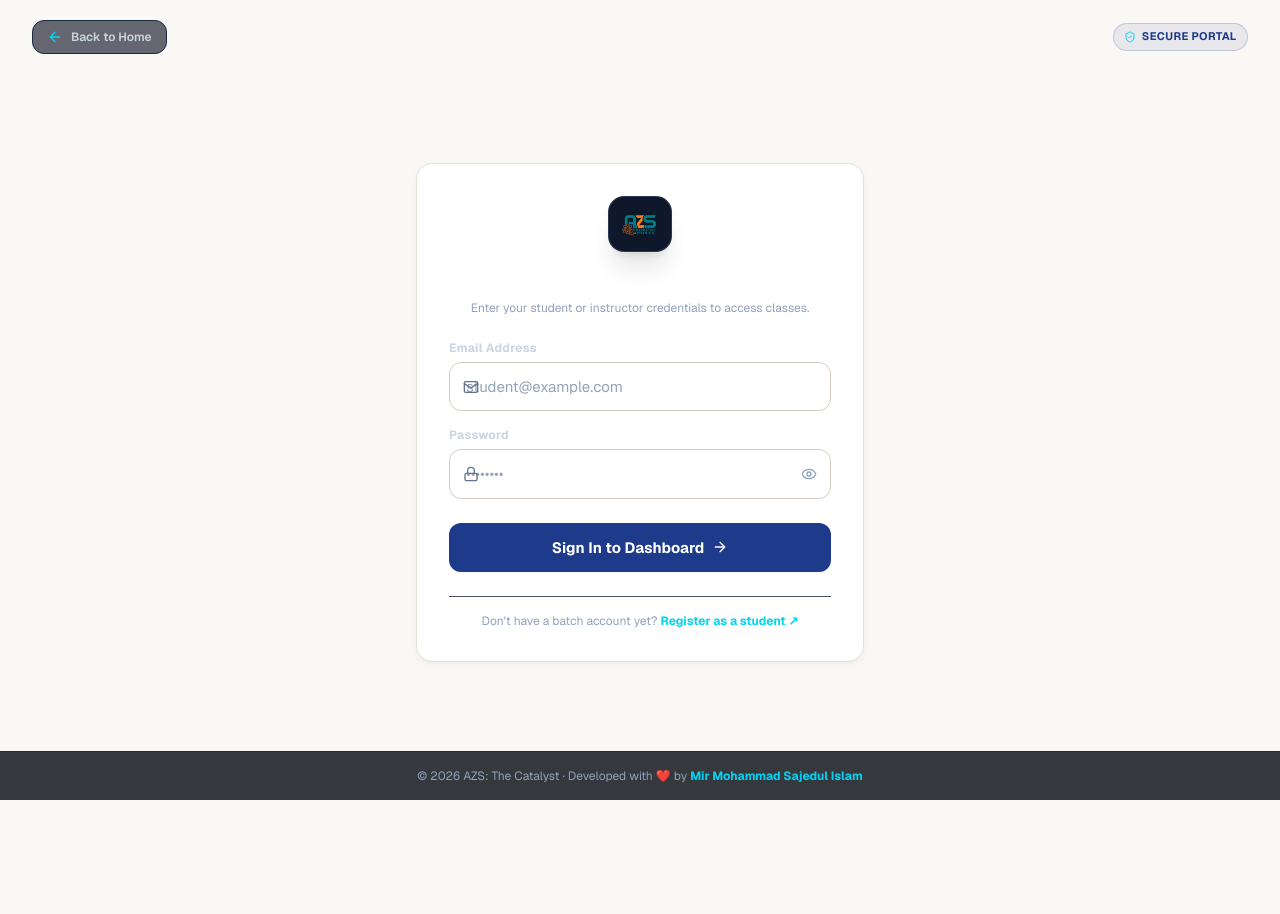
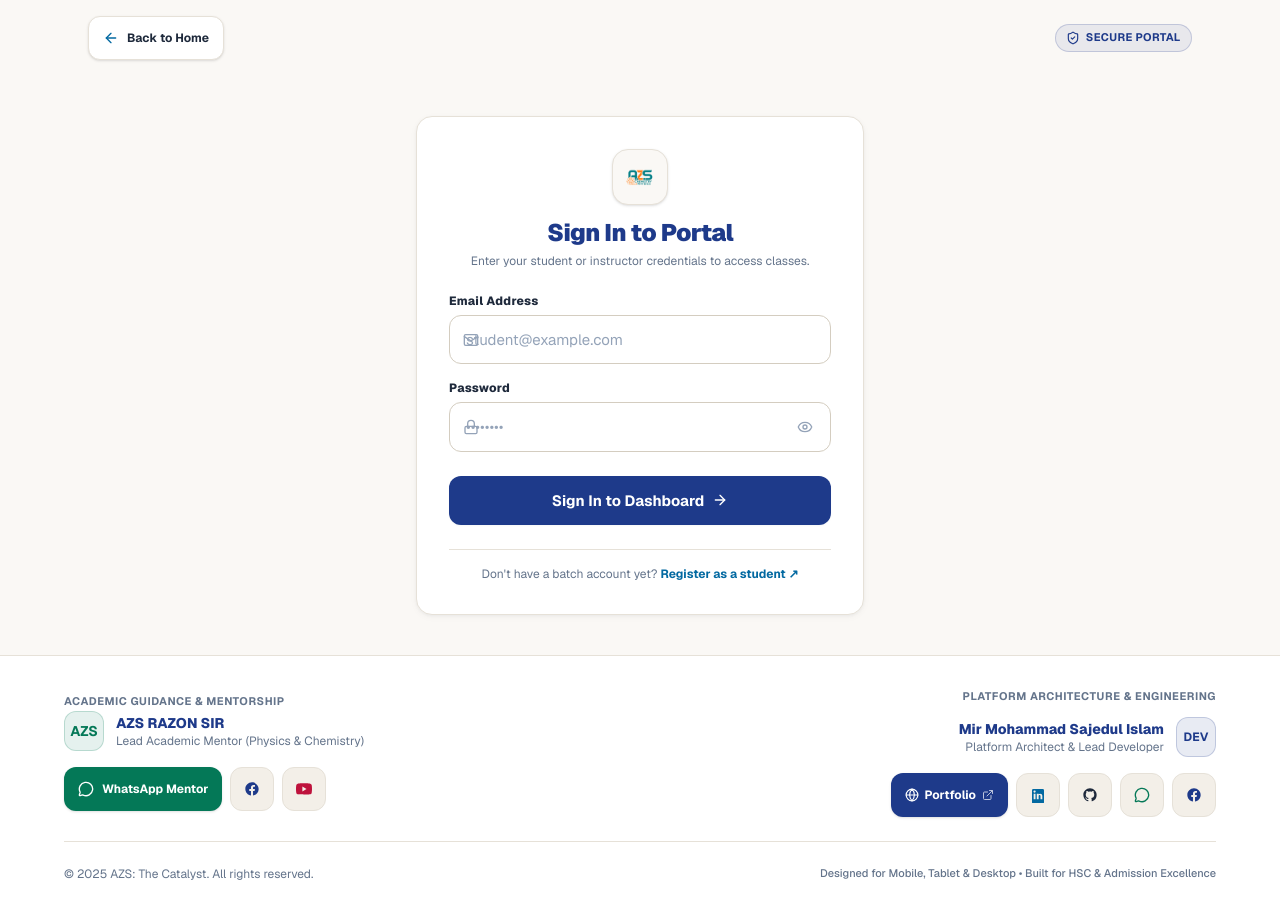
Before and after one commit to sajedulislam5840/AZS-The-Catalyst, a Next.js app in the folder frontend/: page /login in a window 1280 px wide. Before the commit the page ends 800 px from the top, so only its background shows below. Built offline with nearby package versions, Linux system fonts and the light colour scheme; no server answers.

Commit message:
Update page.tsx

```diff
--- a/frontend/src/app/login/page.tsx
+++ b/frontend/src/app/login/page.tsx
@@ -11,12 +11,12 @@ import {
   Lock,
   ArrowLeft,
   ShieldCheck,
-  Sparkles,
   AlertCircle,
   ArrowRight,
 } from "lucide-react";
 import Link from "next/link";
 import axios from "axios";
+import SiteFooter from "@/components/SiteFooter";
 
 const BACKEND_URL = (
   process.env.NEXT_PUBLIC_API_URL || "https://edutrack-backend-qjxg.onrender.com"
@@ -35,10 +35,8 @@ function LoginContent() {
   const [showPassword, setShowPassword] = useState(false);
   const [loading, setLoading] = useState(false);
   const [errorMsg, setErrorMsg] = useState("");
-  const [currentYear, setCurrentYear] = useState(2025);
 
   useEffect(() => {
-    setCurrentYear(new Date().getFullYear());
     const prefilledEmail = searchParams.get("email");
     if (prefilledEmail) {
       setEmail(prefilledEmail);
@@ -95,58 +93,50 @@ function LoginContent() {
   };
 
   return (
-    <div className="azs-grid-bg relative min-h-screen text-slate-100 flex flex-col justify-between font-sans antialiased overflow-hidden selection:bg-indigo-500/30">
-      {/* Ambient background glow orbs */}
-      <div className="azs-orb azs-orb-indigo top-[-100px] left-1/2 -translate-x-1/2 h-[400px] w-[500px] opacity-35" />
-      <div className="azs-orb azs-orb-cyan bottom-[-50px] right-[-50px] h-[350px] w-[350px] opacity-25" />
-
+    <div className="azs-grid-bg relative min-h-screen text-[#1E293B] flex flex-col justify-between font-sans antialiased overflow-x-hidden">
       {/* Top Floating Navigation */}
-      <header className="relative z-10 mx-auto flex w-full max-w-7xl items-center justify-between px-4 py-5 sm:px-8">
+      <header className="relative z-10 mx-auto flex w-full max-w-6xl items-center justify-between px-4 py-4 sm:px-6">
         <Link
           href="/"
-          className="inline-flex items-center gap-2 rounded-xl border border-slate-800 bg-slate-950/60 px-3.5 py-2 text-xs font-semibold text-slate-300 backdrop-blur-md transition-all hover:border-slate-700 hover:bg-slate-900 hover:text-white"
+          className="min-h-[44px] inline-flex items-center gap-2 rounded-xl border border-[#E6E1D8] bg-white px-3.5 py-2 text-xs font-bold text-[#1E293B] shadow-sm transition-all hover:bg-[#FAF8F5] active:scale-95"
         >
-          <ArrowLeft className="h-4 w-4 text-cyan-400" />
+          <ArrowLeft className="h-4 w-4 text-[#0369A1]" />
           <span>Back to Home</span>
         </Link>
 
         <div className="flex items-center gap-2">
           <span className="azs-badge azs-badge-indigo text-[10px]">
-            <ShieldCheck className="h-3 w-3 text-cyan-400" />
+            <ShieldCheck className="h-3.5 w-3.5 text-[#1E3A8A]" />
             Secure Portal
           </span>
         </div>
       </header>
 
       {/* Main Login Card Container */}
-      <div className="relative z-10 flex-1 flex items-center justify-center p-4 sm:p-6">
+      <div className="relative z-10 flex-1 flex items-center justify-center p-4 sm:p-6 my-4">
         <motion.div
-          initial={{ opacity: 0, y: 20, scale: 0.98 }}
+          initial={{ opacity: 0, y: 12, scale: 0.98 }}
           animate={{ opacity: 1, y: 0, scale: 1 }}
-          transition={{ duration: 0.45, ease: "easeOut" }}
-          className="azs-card-glow max-w-md w-full p-6 sm:p-8 bg-[#0a0f1d]/90 backdrop-blur-2xl shadow-2xl shadow-black/80 space-y-6"
+          transition={{ duration: 0.35, ease: "easeOut" }}
+          className="azs-card max-w-md w-full p-6 sm:p-8 bg-white border border-[#E6E1D8] shadow-[0_8px_30px_-8px_rgba(30,41,59,0.08)] space-y-6"
         >
           {/* Logo & Header Title */}
           <div className="text-center space-y-3">
-            <Link
-              href="/"
-              className="inline-flex relative group"
-            >
-              <div className="w-16 h-14 mx-auto rounded-2xl overflow-hidden bg-slate-900 border border-slate-700/80 shadow-xl flex items-center justify-center p-1.5 transition-transform group-hover:scale-105">
+            <Link href="/" className="inline-flex relative group">
+              <div className="w-14 h-14 mx-auto rounded-2xl overflow-hidden bg-[#FAF8F5] border border-[#E6E1D8] shadow-sm flex items-center justify-center p-2 transition-transform group-hover:scale-105">
                 <img
                   src="/logo.png"
                   alt="AZS Logo"
                   className="w-full h-full object-contain"
                 />
               </div>
-              <div className="absolute -inset-1 rounded-2xl bg-gradient-to-r from-cyan-500/20 to-indigo-500/20 blur-md opacity-0 group-hover:opacity-100 transition-opacity -z-10" />
             </Link>
 
             <div>
-              <h1 className="text-2xl font-black text-white tracking-tight flex items-center justify-center gap-2">
+              <h1 className="text-2xl font-black text-[#1E3A8A] tracking-tight">
                 Sign In to Portal
               </h1>
-              <p className="text-xs text-slate-400 mt-1">
+              <p className="text-xs text-[#64748B] mt-1">
                 Enter your student or instructor credentials to access classes.
               </p>
             </div>
@@ -159,11 +149,11 @@ function LoginContent() {
                 initial={{ opacity: 0, height: 0 }}
                 animate={{ opacity: 1, height: "auto" }}
                 exit={{ opacity: 0, height: 0 }}
-                className="bg-rose-500/10 border border-rose-500/30 text-rose-300 text-xs p-3.5 rounded-xl flex items-start gap-2.5 shadow-lg shadow-rose-950/20"
+                className="bg-rose-50 border border-rose-200 text-rose-800 text-xs p-3.5 rounded-xl flex items-start gap-2.5 shadow-sm"
                 role="alert"
               >
-                <AlertCircle className="h-4 w-4 text-rose-400 shrink-0 mt-0.5" />
-                <span className="leading-relaxed">{errorMsg}</span>
+                <AlertCircle className="h-4 w-4 text-rose-600 shrink-0 mt-0.5" />
+                <span className="leading-relaxed font-medium">{errorMsg}</span>
               </motion.div>
             )}
           </AnimatePresence>
@@ -174,7 +164,7 @@ function LoginContent() {
             <div>
               <label
                 htmlFor="login-email"
-                className="text-xs font-bold text-slate-300 block mb-1.5 tracking-wide"
+                className="text-xs font-extrabold text-[#1E293B] block mb-1.5 tracking-wide"
               >
                 Email Address
               </label>
@@ -189,7 +179,7 @@ function LoginContent() {
                   placeholder="student@example.com"
                   className="azs-input pl-10 text-sm"
                 />
-                <Mail className="w-4 h-4 text-slate-500 absolute left-3.5 top-1/2 -translate-y-1/2 pointer-events-none" />
+                <Mail className="w-4 h-4 text-[#94A3B8] absolute left-3.5 top-1/2 -translate-y-1/2 pointer-events-none" />
               </div>
             </div>
 
@@ -198,7 +188,7 @@ function LoginContent() {
               <div className="flex items-center justify-between mb-1.5">
                 <label
                   htmlFor="login-password"
-                  className="text-xs font-bold text-slate-300 block tracking-wide"
+                  className="text-xs font-extrabold text-[#1E293B] block tracking-wide"
                 >
                   Password
                 </label>
@@ -215,12 +205,12 @@ function LoginContent() {
                   placeholder="••••••••"
                   className="azs-input pl-10 pr-11 text-sm"
                 />
-                <Lock className="w-4 h-4 text-slate-500 absolute left-3.5 top-1/2 -translate-y-1/2 pointer-events-none" />
+                <Lock className="w-4 h-4 text-[#94A3B8] absolute left-3.5 top-1/2 -translate-y-1/2 pointer-events-none" />
 
                 <button
                   type="button"
                   onClick={() => setShowPassword((v) => !v)}
-                  className="absolute right-3.5 top-1/2 -translate-y-1/2 text-slate-400 hover:text-white transition-colors"
+                  className="absolute right-3.5 top-1/2 -translate-y-1/2 text-[#94A3B8] hover:text-[#1E293B] transition-colors p-1"
                   aria-label={showPassword ? "Hide password" : "Show password"}
                 >
                   {showPassword ? (
@@ -236,29 +226,29 @@ function LoginContent() {
             <button
               type="submit"
               disabled={loading}
-              className="azs-btn-primary mt-2 py-3.5 text-sm font-extrabold group"
+              className="azs-btn-primary min-h-[48px] mt-2 text-sm font-extrabold"
             >
               {loading ? (
                 <>
-                  <Loader2 className="w-4 h-4 animate-spin text-cyan-300" />
+                  <Loader2 className="w-4 h-4 animate-spin text-white" />
                   <span>Authenticating...</span>
                 </>
               ) : (
                 <>
                   <span>Sign In to Dashboard</span>
-                  <ArrowRight className="w-4 h-4 transition-transform group-hover:translate-x-1" />
+                  <ArrowRight className="w-4 h-4" />
                 </>
               )}
             </button>
           </form>
 
           {/* Registration Redirect Banner */}
-          <div className="text-center pt-4 border-t border-slate-800/80">
-            <p className="text-xs text-slate-400">
+          <div className="text-center pt-4 border-t border-[#E6E1D8]">
+            <p className="text-xs text-[#64748B]">
               Don&apos;t have a batch account yet?{" "}
               <Link
                 href="/register"
-                className="text-cyan-400 font-bold hover:text-cyan-300 hover:underline transition-colors"
+                className="text-[#0369A1] font-bold hover:underline transition-colors"
               >
                 Register as a student ↗
               </Link>
@@ -267,27 +257,15 @@ function LoginContent() {
         </motion.div>
       </div>
 
-      {/* Footer */}
-      <footer className="relative z-10 w-full py-4 px-6 text-center border-t border-slate-800/80 bg-[#040810]/80 backdrop-blur-md">
-        <p className="text-xs text-slate-400">
-          © {currentYear} AZS: The Catalyst · Developed with ❤️ by{" "}
-          <a
-            href="https://www.linkedin.com/in/sajedul-islam-data/"
-            target="_blank"
-            rel="noopener noreferrer"
-            className="font-bold text-cyan-400 hover:text-cyan-300 transition-colors"
-          >
-            Mir Mohammad Sajedul Islam
-          </a>
-        </p>
-      </footer>
+      {/* Shared Unified Footer */}
+      <SiteFooter />
     </div>
   );
 }
 
 export default function LoginPage() {
   return (
-    <Suspense fallback={<div className="min-h-screen bg-[#060a12]" />}>
+    <Suspense fallback={<div className="min-h-screen bg-[#FAF8F5]" />}>
       <LoginContent />
     </Suspense>
   );
```
